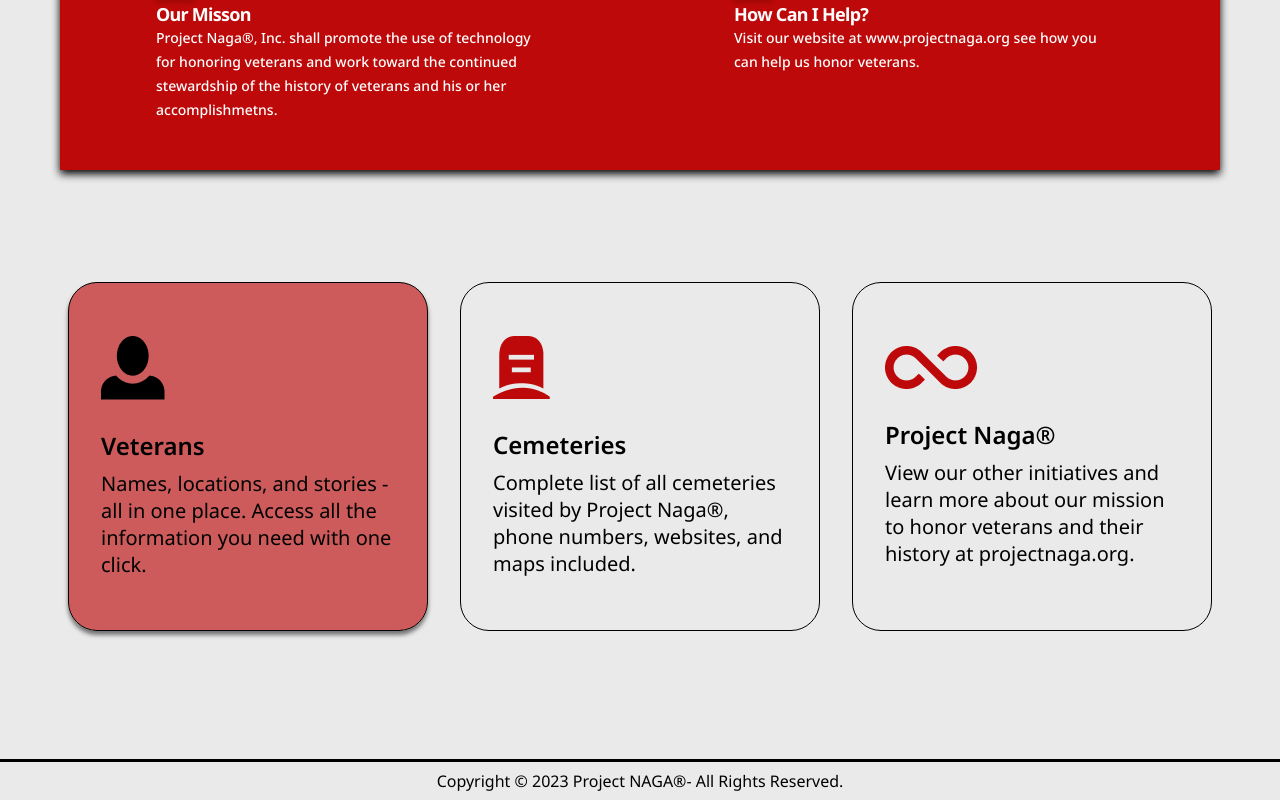
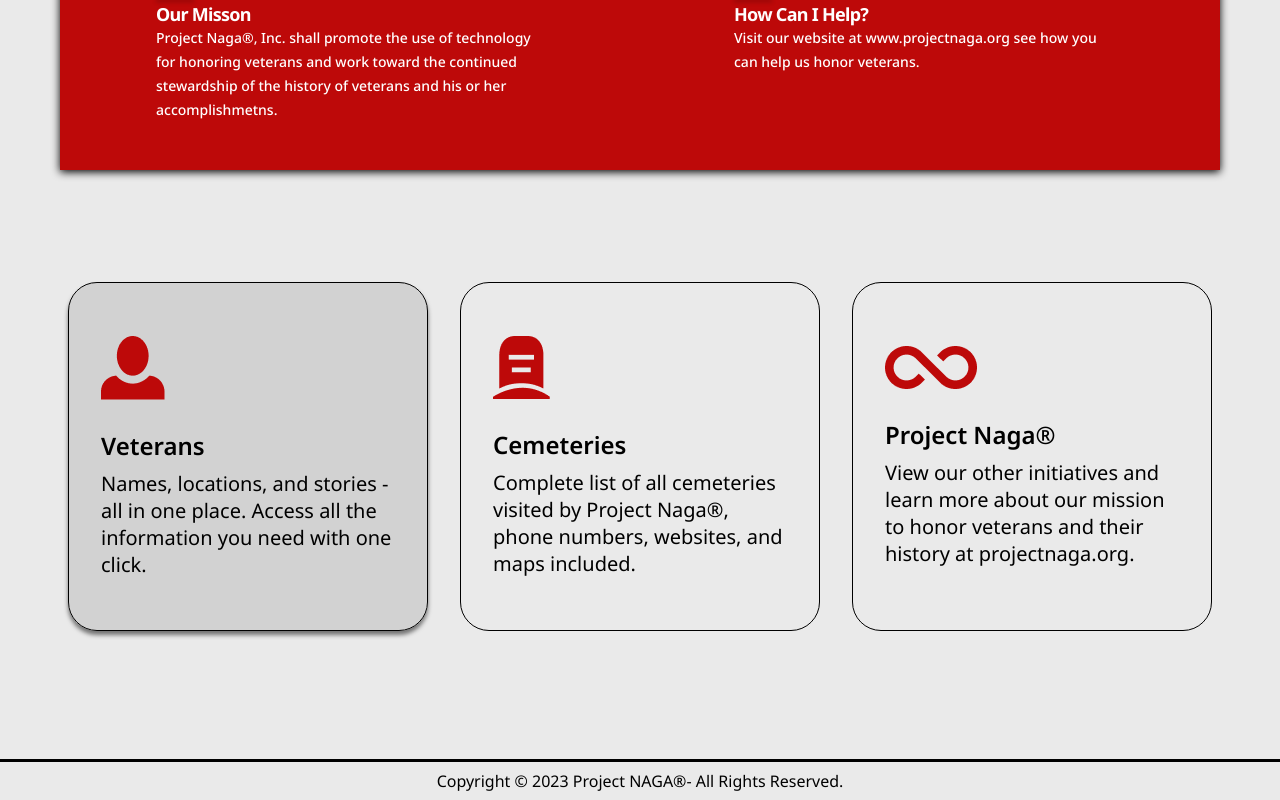
Before and after one commit to drkohlbek/NagaDB, a React (Create React App) app in the folder client/: page / in a window 1280 px wide. In both pictures the pointer is over the element 248 px from the left and 1433 px from the top of the page. Shown: the part 977-1777 px from the top of the page. Built offline with nearby package versions, Linux system fonts and the light colour scheme; no server answers.

Commit message:
Adjusted styling on homepage buttons and about section

```diff
--- a/client/src/components/button/Button.jsx
+++ b/client/src/components/button/Button.jsx
@@ -2,7 +2,7 @@
 import { Link } from "react-router-dom";
 import "./button.css";
 
-const Button = ({ title, text, image, imageHover, id }) => {
+const Button = ({ title, text, image, id }) => {
 
 
   return (
@@ -10,7 +10,6 @@
       <div className="nagadb__buttons-container__button">
         <div className="nagadb__buttons-container__button-image">
           <img src={image} alt="image" id={id} className='notHovered'/>
-          <img src={imageHover} alt="imageHover" id={`${id}Hover`} className='hovered' />
         </div>
         <div className="nagadb__buttons-container__button-title">
           <h1>{title}</h1>
--- a/client/src/components/button/button.css
+++ b/client/src/components/button/button.css
@@ -11,33 +11,20 @@
   height: 349px;
   border-radius: 29px;
   border: 1px solid black;
-  transition: 1s;
+  transition: .6s;
   cursor: pointer;
 }
 
-/* Hover animation */
-.hovered{
-  display: none;
-  transition: 1s;
-}
+
 
 .nagadb__buttons-container__button:hover {
-  background: rgba(189, 9, 9, 0.63);
+  background: rgba(197, 197, 197, 0.63);
   box-shadow: 0px 4px 4px 0px rgba(0, 0, 0, 0.51);
-  transition: 1s;
+  transition: .6s ease;
 
 }
 
-.nagadb__buttons-container__button:hover .hovered {
-  margin-bottom: 5px;
-  display: flex;
-  transition: 1s;
-}
 
-.nagadb__buttons-container__button:hover .notHovered {
-  display: none;
-  transition: 1s;
-}
 
 /* Inner button element sizing */
 .nagadb__buttons-container__button-image {
--- a/client/src/containers/about/about.css
+++ b/client/src/containers/about/about.css
@@ -9,7 +9,8 @@
   margin-right: auto;
   background-color: var(--naga-red);
 
-  filter: drop-shadow(0px 4px 4px black);
+  /*box-shadow: 0 0 20px rgba(0, 0, 0, 0.1);*/
+  filter: drop-shadow(0px 2px 4px black);
 }
 
 .nagadb__about-feature {
```
Also changed, not shown: 1 other file (tests, documents, lock files or other folders).
